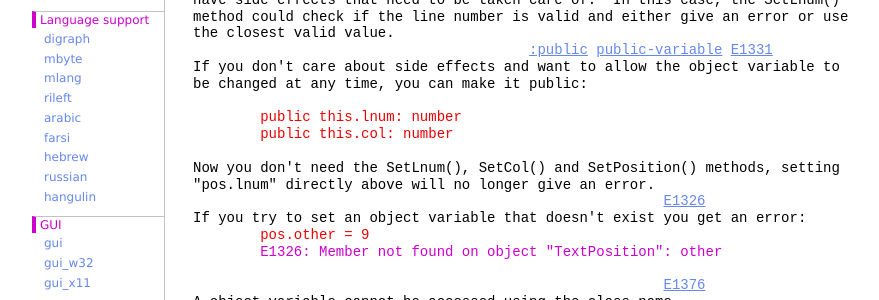
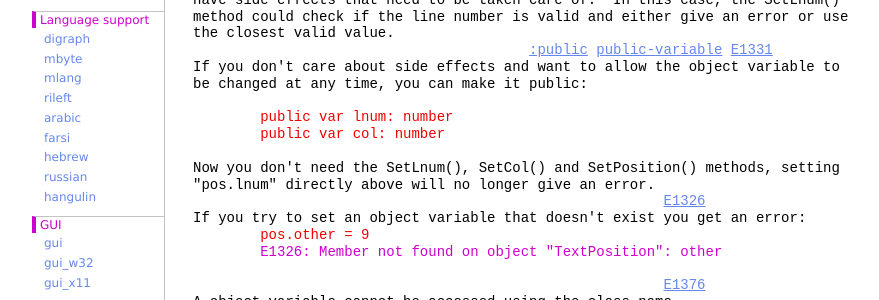
Before and after one commit to vim-jp/vimdoc-en, a Jekyll site: the page built from vim9class.html, in a window 1280 px wide and 900 px high, scrolled down 2395 px. Shown: the part 151-451 px from the top of the window, without its empty margins (208-1087 px from the left). Built offline with Jekyll 4.4.1, drawn with Linux system fonts in a browser that asks for light colours; nearby versions of some CDN libraries; comment, search, counter and statistics services are not loaded; some of the changed text lies outside the part shown.

Commit message:
Generated by GitHub workflow 7356639427
https://github.com/vim-jp/vimdoc-en/actions/runs/7356639427

```diff
--- a/vim9class.html
+++ b/vim9class.html
@@ -3,7 +3,7 @@ layout: vimdoc
 helpname: 'vim9class'
 ---
 <div id='vimCodeElement'>
-<a class="Constant" href="vim9class.html" name="vim9class.txt">vim9class.txt</a>&nbsp;For&nbsp;<span class="Identifier">Vim version 9.0.</span>&nbsp;&nbsp;Last change: 2023 Dec 25<br>
+<a class="Constant" href="vim9class.html" name="vim9class.txt">vim9class.txt</a>&nbsp;For&nbsp;<span class="Identifier">Vim version 9.0.</span>&nbsp;&nbsp;Last change: 2023 Dec 28<br>
 <br>
 <br>
 &nbsp;&nbsp;&nbsp;&nbsp;&nbsp;&nbsp;&nbsp;&nbsp;&nbsp;&nbsp;&nbsp;&nbsp;&nbsp;&nbsp;&nbsp;&nbsp;&nbsp;&nbsp;<span class="Identifier">VIM REFERENCE MANUAL&nbsp;&nbsp;&nbsp;&nbsp;by Bram Moolenaar</span><br>
@@ -149,8 +149,8 @@ the closest valid value.<br>
 If you don't care about side effects and want to allow the object variable to<br>
 be changed at any time, you can make it public:<br>
 <br>
-<div class="helpExample">&nbsp;&nbsp;&nbsp;&nbsp;&nbsp;&nbsp;&nbsp;&nbsp;public this.lnum: number<br>
-&nbsp;&nbsp;&nbsp;&nbsp;&nbsp;&nbsp;&nbsp;&nbsp;public this.col: number</div>
+<div class="helpExample">&nbsp;&nbsp;&nbsp;&nbsp;&nbsp;&nbsp;&nbsp;&nbsp;public var lnum: number<br>
+&nbsp;&nbsp;&nbsp;&nbsp;&nbsp;&nbsp;&nbsp;&nbsp;public var col: number</div>
 <br>
 Now you don't need the SetLnum(), SetCol() and SetPosition() methods, setting<br>
 &quot;pos.lnum&quot; directly above will no longer give an error.<br>
```
